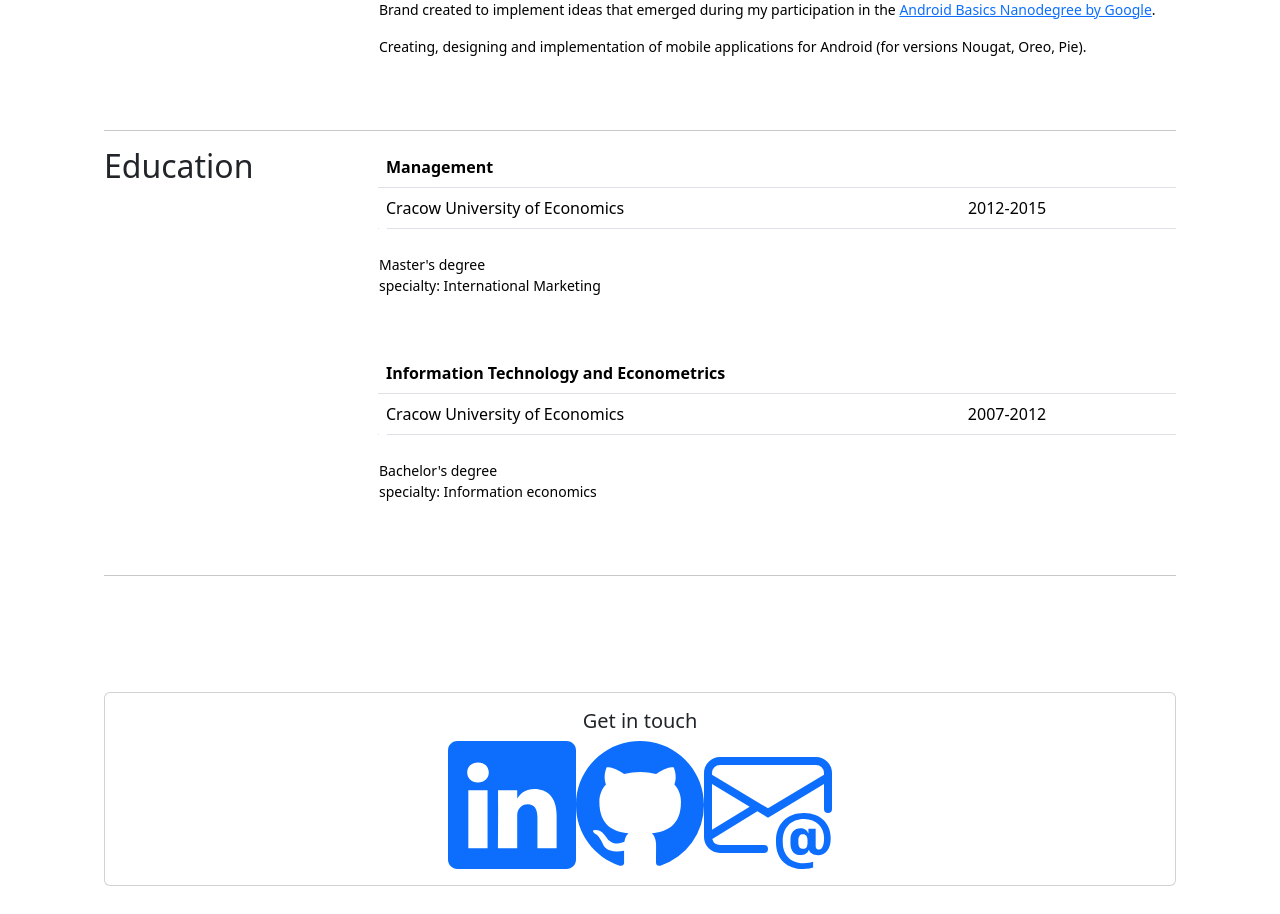
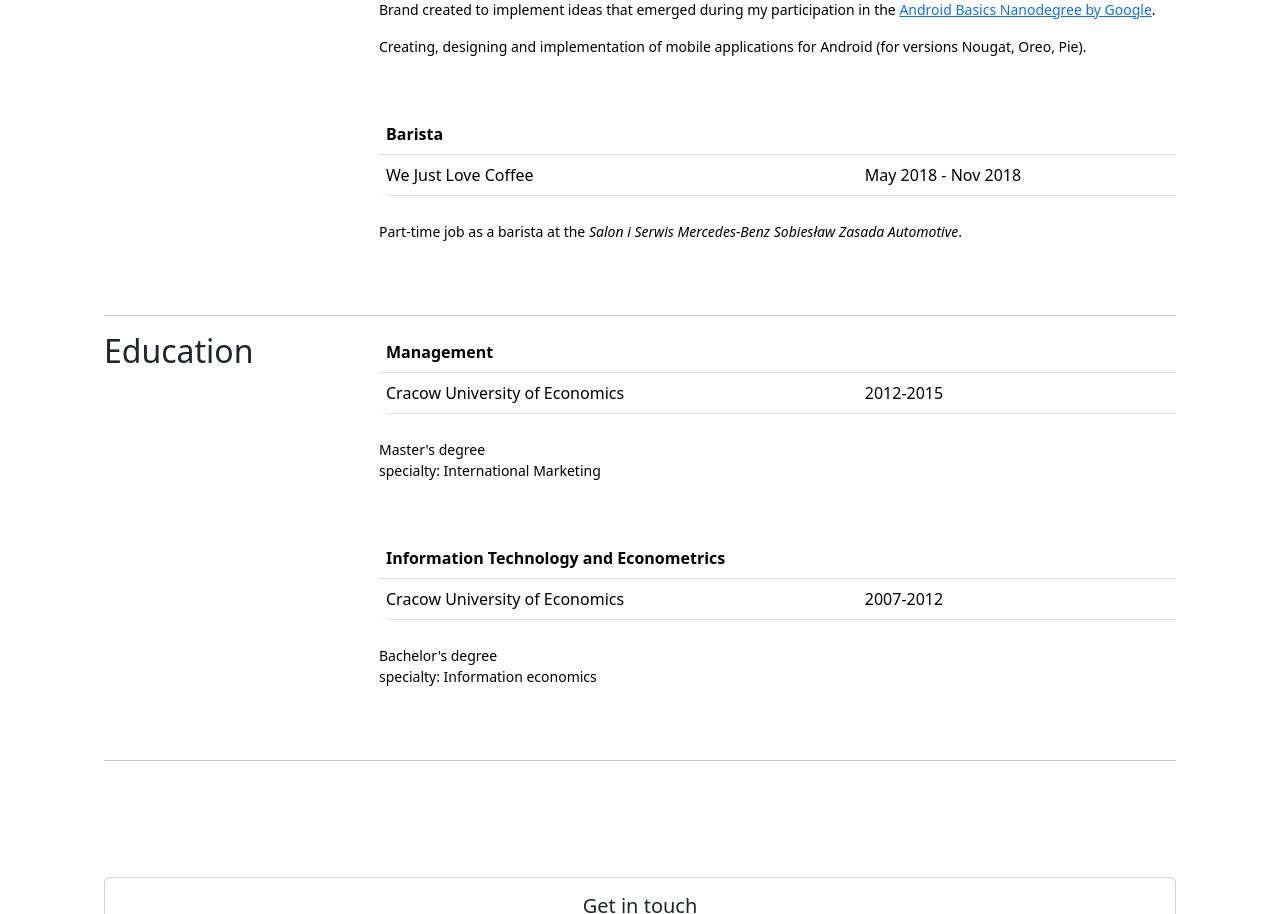
Before and after one commit to joannahulek/joannahulek.github.io, a React (Create React App) app: page / in a window 1280 px wide. Shown: the part 2306-3220 px from the top of the page. Built offline with nearby package versions, Linux system fonts and the light colour scheme; the HTML template or start-up script is replaced by a standard one.

Commit message:
CV updated

```diff
--- a/src/components/CV2/CV2.tsx
+++ b/src/components/CV2/CV2.tsx
@@ -24,7 +24,7 @@ function renderTable(title:string, items:CvElement[]) {
                                 <th colSpan={2}>{item.label}</th>
                             </tr>
                             <tr>
-                                <td>{item.company}</td>
+                                <td className="companyName">{item.company}</td>
                                 <td>{item.time}</td>
                             </tr>
                             </thead>
--- a/src/components/CV2/CvContent.tsx
+++ b/src/components/CV2/CvContent.tsx
@@ -8,7 +8,7 @@ export type CvElement = {
 }
 
 export function getWork(){
-    return [ubs, johu]
+    return [ubs, johu, mercedes]
 }
 
 export function getEducation(){
@@ -60,6 +60,17 @@ const johu: CvElement = {
     </>)
 }
 
+const mercedes: CvElement = {
+    label: "Barista",
+    company:"We Just Love Coffee",
+    time: "May 2018 - Nov 2018",
+    description: (<>
+        <p>
+            Part-time job as a barista at the <i>Salon i Serwis Mercedes-Benz Sobiesław Zasada Automotive</i>.
+        </p>
+    </>)
+}
+
 const im: CvElement = {
     label: "Management",
     company:"Cracow University of Economics",
--- a/src/components/content/CV.json
+++ b/src/components/content/CV.json
@@ -17,6 +17,10 @@
       ["Start-up within the Akademickie Inkubatory Przedsiębiorczości (AIP).",
       "Brand created to implement ideas that emerged during my participation in the Android Basics Nanodegree by Google.",
       "Creating, designing and implementation of mobile applications for Android (for versions Nougat, Oreo, Pie)."]
+    ],
+    [
+      ["Barista", "We Just Love Coffee", "May 2018 - Nov 2018"],
+      [""]
     ]
   ],
 
--- a/src/styles/App.css
+++ b/src/styles/App.css
@@ -31,6 +31,10 @@ row-cols-2 col:first-child{
   width: 250px;
 }
 
+td.companyName{
+    width: 60%;
+}
+
 @media only screen and (max-width:1600px){
 
     h2.line_text { display: none; }
```
Also changed, not shown: src/components/content/CV.html (deleted, +0 -28 lines).
